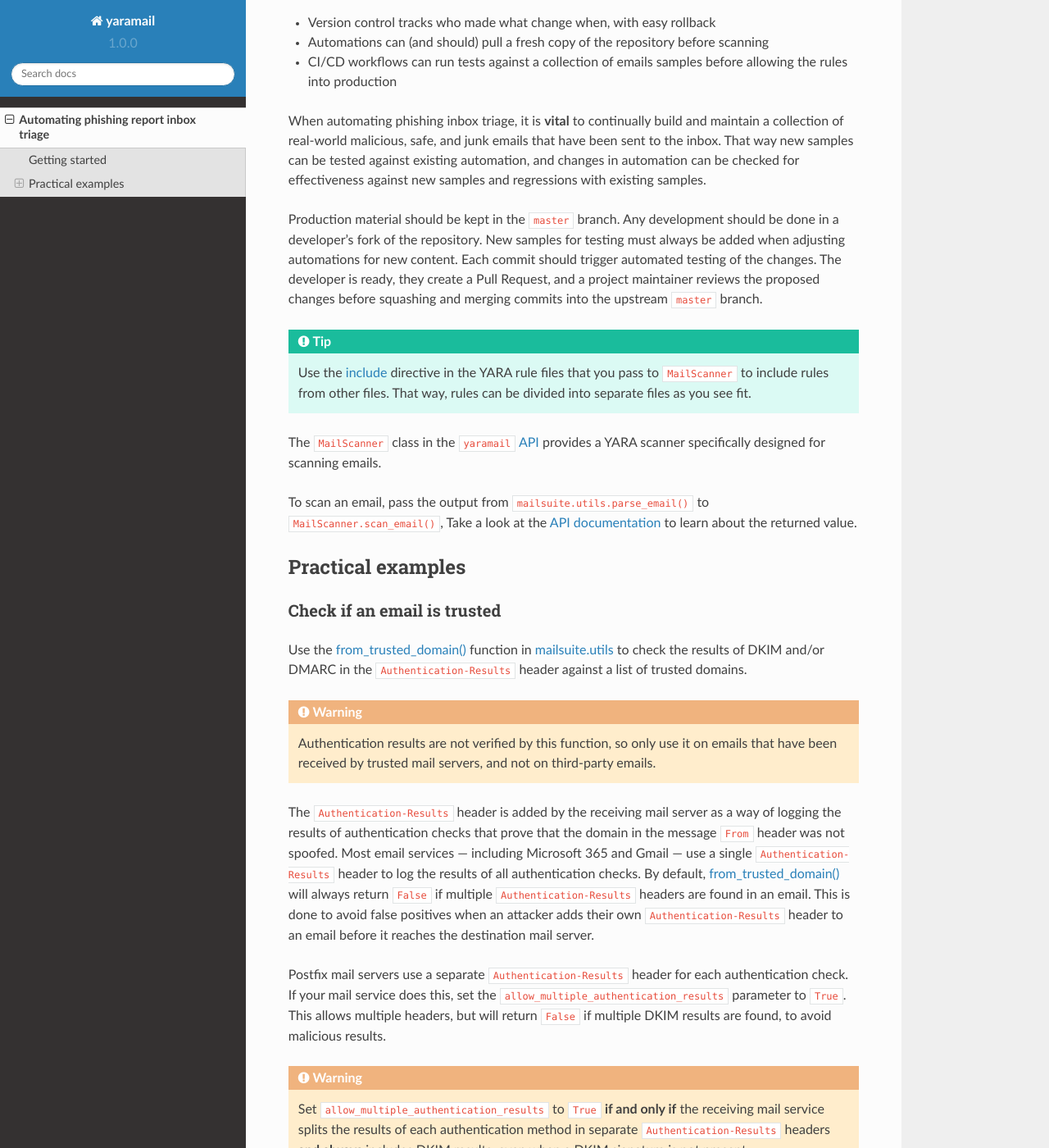
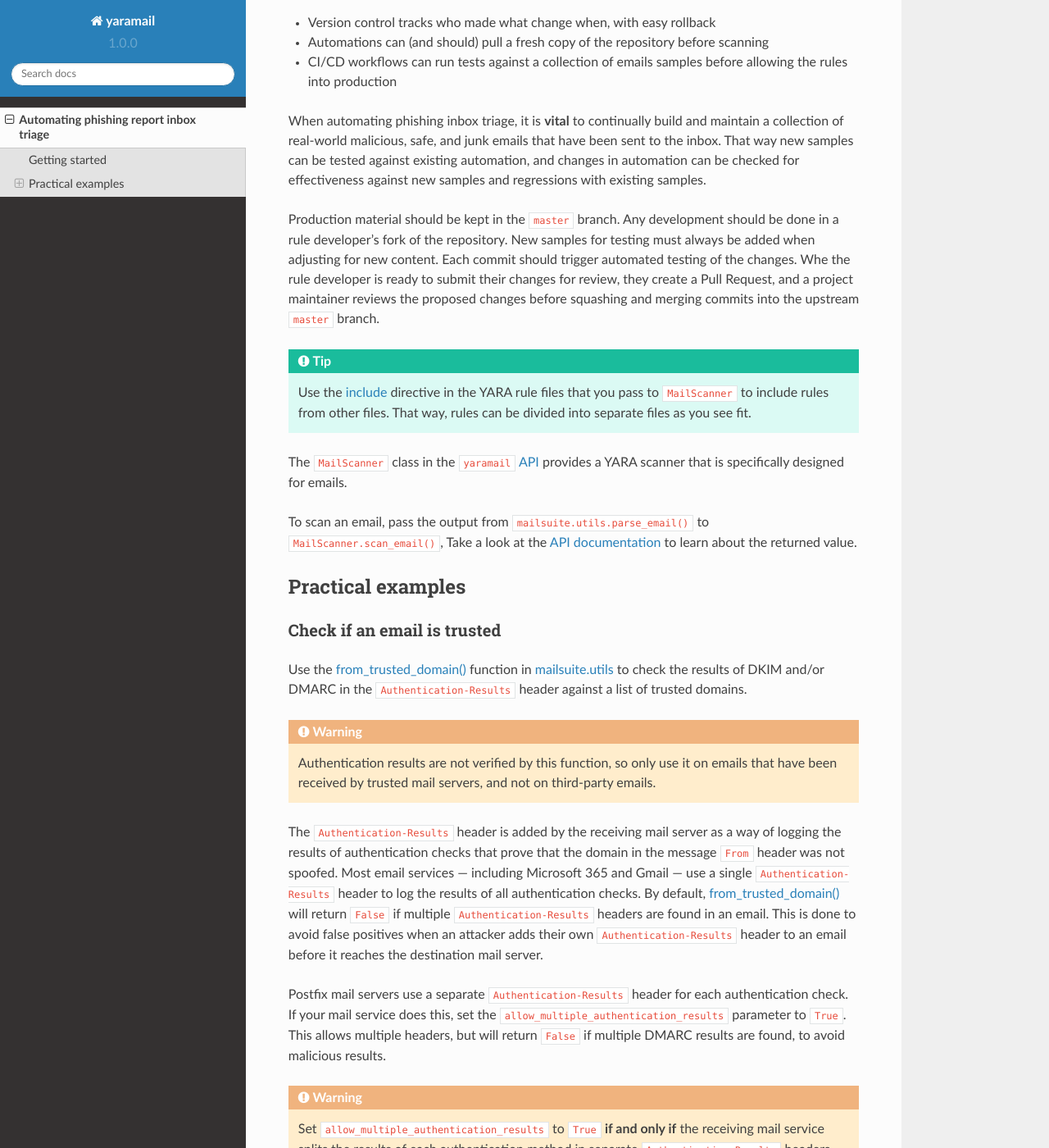
Before and after one commit to seanthegeek/yaramail, a Sphinx documentation site: the page built from docs/source/phishing.md, in a window 1280 px wide and 1400 px high, scrolled down 371 px. Shown: the whole window at 82% size. Built offline with Sphinx 7.4.7 and the Read the Docs theme 2.0.0, drawn with Linux system fonts in a browser that asks for light colours; some of the changed text lies outside the part shown.

Commit message:
Update documentation

````diff
--- a/docs/source/phishing.md
+++ b/docs/source/phishing.md
@@ -24,12 +24,12 @@
 against new samples and regressions with existing samples.
 
 Production material should be kept in the `master` branch. Any development
-should be done in a developer's fork of the repository. New samples for
-testing must always be added when adjusting automations for new content. Each
-commit should trigger automated testing of the changes. The developer is ready,
-they create a Pull Request, and a project maintainer reviews the proposed
-changes before squashing and merging commits into the upstream `master`
-branch.
+should be done in a rule developer's fork of the repository. New samples for
+testing must always be added when adjusting for new content. Each commit should
+trigger automated testing of the changes. Whe the rule  developer is ready to
+submit their changes for review, they create a Pull Request, and a project
+maintainer reviews the proposed  changes before squashing and merging commits
+into the upstream `master` branch.
 
 ```{tip}
 Use the [include][include] directive in the YARA rule files that you pass to
@@ -38,7 +38,7 @@
 ```
 
 The `MailScanner` class in the [`yaramail` API][API] provides a YARA scanner
-specifically designed for scanning emails.
+that is specifically designed for emails.
 
 To scan an email, pass the output from
 [`mailsuite.utils.parse_email()`][parse_email] to `MailScanner.scan_email()`,
@@ -49,7 +49,7 @@
 ### Check if an email is trusted
 
 Use the [from_trusted_domain()][trusted] function in
-[mailsuite.utils][mailsuite.utils] to  check the results of DKIM and/or DMARC
+[mailsuite.utils][mailsuite.utils] to check the results of DKIM and/or DMARC
 in the `Authentication-Results` header against a list of trusted domains.
 
 ```{warning}
@@ -63,7 +63,7 @@
 the domain in the message `From` header was not spoofed. Most email services
 — including Microsoft 365 and Gmail — use a single `Authentication-Results`
 header to log the results of all authentication checks. By default,
-[from_trusted_domain()][trusted] will always return `False` if multiple
+[from_trusted_domain()][trusted] will return `False` if multiple
 `Authentication-Results` headers are found in an email. This is done to
 avoid false positives when an attacker adds their own
 `Authentication-Results` header to an email before it reaches the destination
@@ -72,14 +72,14 @@
 Postfix mail servers use a separate `Authentication-Results` header for each
 authentication check. If your mail service does this, set the
 `allow_multiple_authentication_results` parameter to `True`.
-This allows multiple headers, but will return `False` if multiple DKIM
+This allows multiple headers, but will return `False` if multiple DMARC
 results are found, to avoid malicious results.
 
 ```{warning}
 Set `allow_multiple_authentication_results` to `True` **if and only if**
 the receiving mail service splits the results of each authentication method
-in separate `Authentication-Results` headers **and always** includes DKIM
-results, even when a DKIM signature is not present.
+in separate `Authentication-Results` headers **and always** includes DMARC
+results.
 ```
 
 ```{warning}
@@ -142,8 +142,8 @@
 if a target organisation has fully implemented DMARC to prevent domain
 spoofing, people can still be impersonated in the display name of the
 message `From` header, or in the email body. A YARA rule can check for this.
-[Regular Expressions][regex] (regex) are handy, because one string can match a wide
-variety of name variations.
+[Regular Expressions][regex] (regex) are handy, because one string can match a
+wide variety of name variations.
 
 Most organisations add something to the beginning of an email subject or body
 to let the user know that the email came from an external, untrusted source.
@@ -203,6 +203,11 @@
 }
 ```
 
+ Rules in the `header_body` ruleset are checked against combined email header
+and email body content. A rule like the one above should be added to the
+ `header_body` ruleset. That way it can identify impersonation in the `From`
+header display name and/or the email body.
+
 This was a very simple, practical example. YARA was developed to identify and
 classify malware, so it is capable of much more complex pattern matching.
 That the time to read over YARA's documentation and other resources.
````
Also changed, not shown: other parts of docs/source/phishing.md (+6 -9 lines), README.md (+1 -1 lines), docs/source/index.md (+2 -2 lines).
